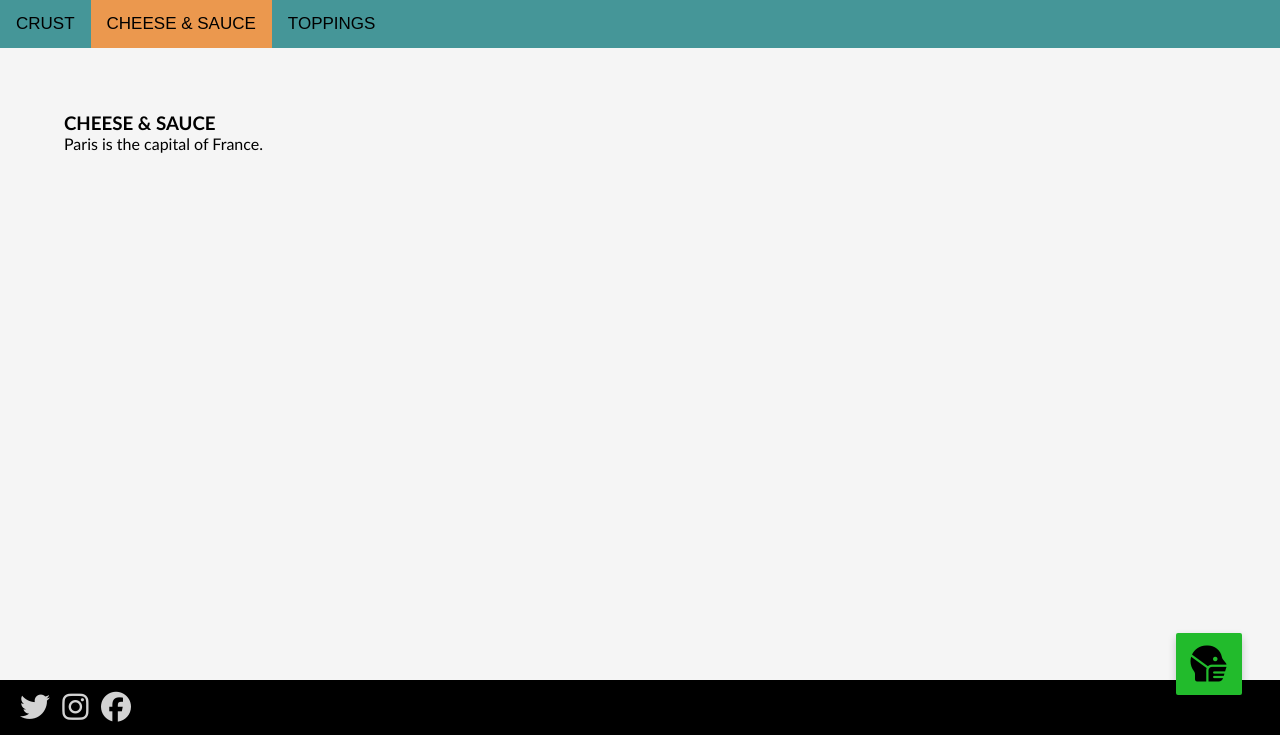
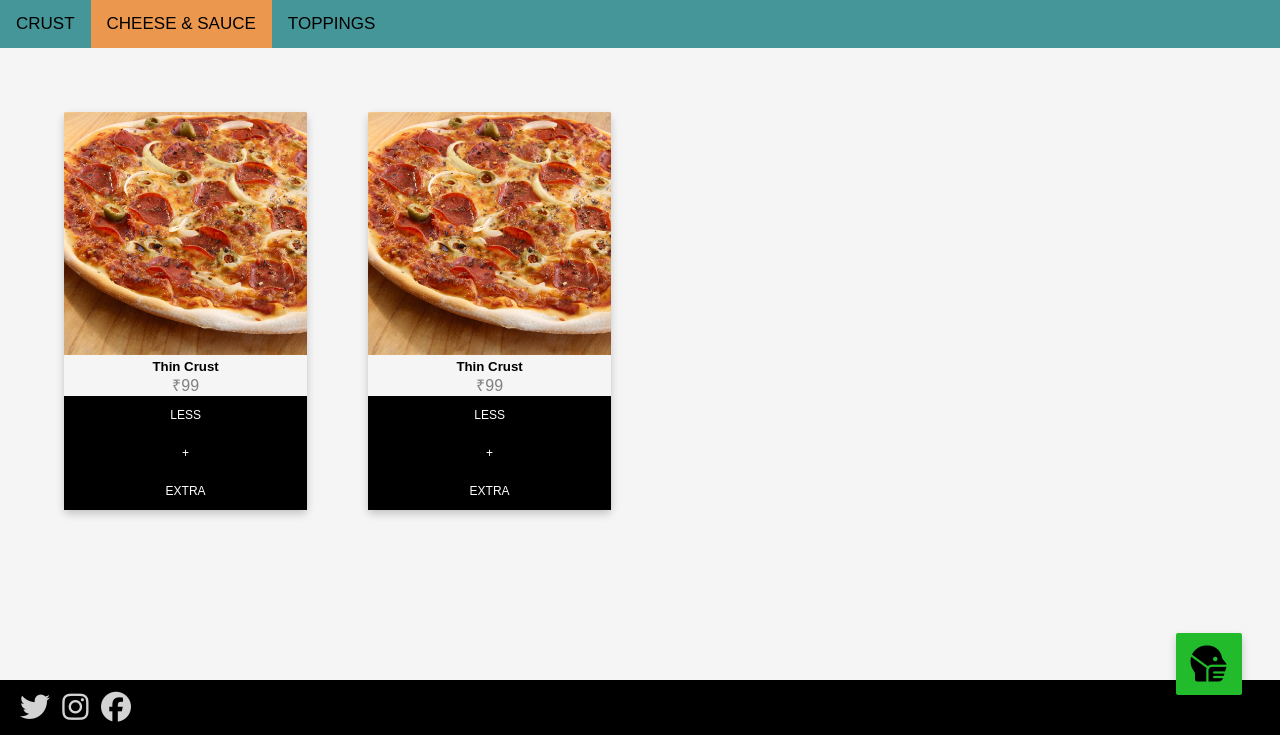
Before and after one commit to AnnMEldo31/onlinePizzaOrderingSystem, a PHP site: page /BuildIT_1.html in a window 1280 px wide, after a click on "CHEESE & SAUCE". Shown: the part 65-800 px from the top of the page. Run offline with PHP 8.4, Linux system fonts and the light colour scheme; some libraries are stand-ins or nearby versions.

Commit message:
radio buttons
radio buttons r killing me

```diff
--- a/Nan_home_web/BuildIT_1.css
+++ b/Nan_home_web/BuildIT_1.css
@@ -47,7 +47,7 @@ body{
 
   /* Style the tab content */
   .tabcontent {
-    display: none;
+    display: flex;
     padding-top: 5%;
     padding-left: 5%;
     display: flex;
@@ -132,7 +132,7 @@ body{
   font-family: arial;
   z-index: -1;
   margin-right: 5%;
-  margin-bottom: 5%;
+  margin-bottom: 7%;
 }
 
 .price {
@@ -156,3 +156,39 @@ body{
 .card button:hover {
   opacity: 0.7;
 }
+
+.card button:not(.btn):focus {
+  background-color: grey;
+}
+
+/* radio buttons */
+.radio{
+  display: inline-flex;
+  overflow: hidden;
+  border: none;
+  outline: 0;
+  color: white;
+  background-color: #000;
+  text-align: center;
+  cursor: pointer;
+  width: 100%;
+  font-size: 12px;
+}
+
+.radio__input{
+  display: none;
+}
+
+.radio__label{
+  cursor: pointer;
+  width: 100%;
+  padding: 12px;
+}
+
+.radio__label:hover{
+  background-color: grey;
+}
+
+.radio__input:checked + .radio__label{
+background-color: grey;
+}
--- a/Nan_home_web/BuildIT_1.html
+++ b/Nan_home_web/BuildIT_1.html
@@ -57,7 +57,7 @@
                     <img src="thincrust.jpg" style="width:100%;">
                     <h5>Thin Crust</h5>
                     <p class="price">₹99</p>
-                    <p><button>+</button></p>
+                    <p><button autofocus>+</button></p>
                 </div>
 
                 <div class="card" style="float: left;">
@@ -110,11 +110,51 @@
                 </div>
             </div>
 
+
+            <!--sauces-->
             <div id="sauce" class="tabcontent">
-                <h3>CHEESE & SAUCE</h3>
-                <p>Paris is the capital of France.</p>
+                <div class="card" style="float: left;">
+                    <img src="thincrust.jpg" style="width:100%;">
+                    <h5>Thin Crust</h5>
+                    <p class="price">₹99</p>
+                    <p>
+                        <div class ="radio">
+                            <input class="radio__input" type="radio" name="saucerad" id="radio1" value="less">
+                            <label class="radio__label" for="radio1">LESS</label>
+                        </div>
+                        <div class ="radio">
+                            <input class="radio__input" type="radio" name="saucerad" id="radio2" value="+">
+                            <label class="radio__label" for="radio2">+</label>
+                        </div>
+                        <div class ="radio">
+                            <input class="radio__input" type="radio" name="saucerad" id="radio3" value="extra">
+                            <label class="radio__label" for="radio3">EXTRA</label>
+                        </div>
+                    </p>
+                </div>
+
+                <div class="card" style="float: left;">
+                    <img src="thincrust.jpg" style="width:100%;">
+                    <h5>Thin Crust</h5>
+                    <p class="price">₹99</p>
+                    <p>
+                        <div class ="radio">
+                            <input class="radio__input" type="radio" name="saucerad" id="radio4" value="less">
+                            <label class="radio__label" for="radio4">LESS</label>
+                        </div>
+                        <div class ="radio">
+                            <input class="radio__input" type="radio" name="saucerad" id="radio5" value="+">
+                            <label class="radio__label" for="radio5">+</label>
+                        </div>
+                        <div class ="radio">
+                            <input class="radio__input" type="radio" name="saucerad" id="radio6" value="extra">
+                            <label class="radio__label" for="radio6">EXTRA</label>
+                        </div>
+                    </p>
+                </div>
             </div>
 
+            <!--toppings div-->
             <div id="toppings" class="tabcontent">
                 <h3>NON-VEG OPTIONS</h3>
                 <br>
--- a/Nan_home_web/homepage.js
+++ b/Nan_home_web/homepage.js
@@ -31,3 +31,7 @@ function ingred(evt, cityName) {
   document.getElementById(cityName).style.display = "block";
   evt.currentTarget.className += " active";
 }
+
+
+
+//build it CRUST button diabling
```
